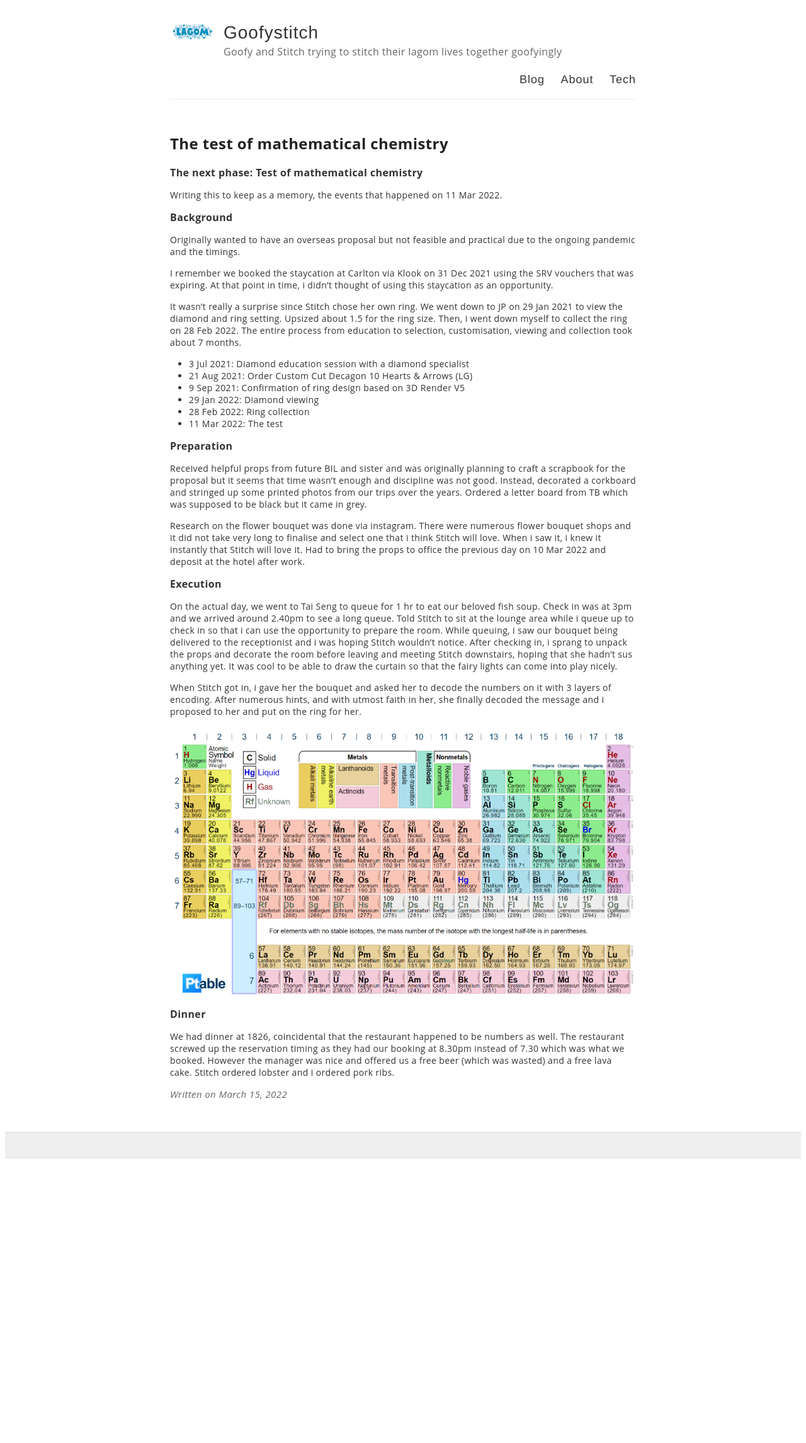
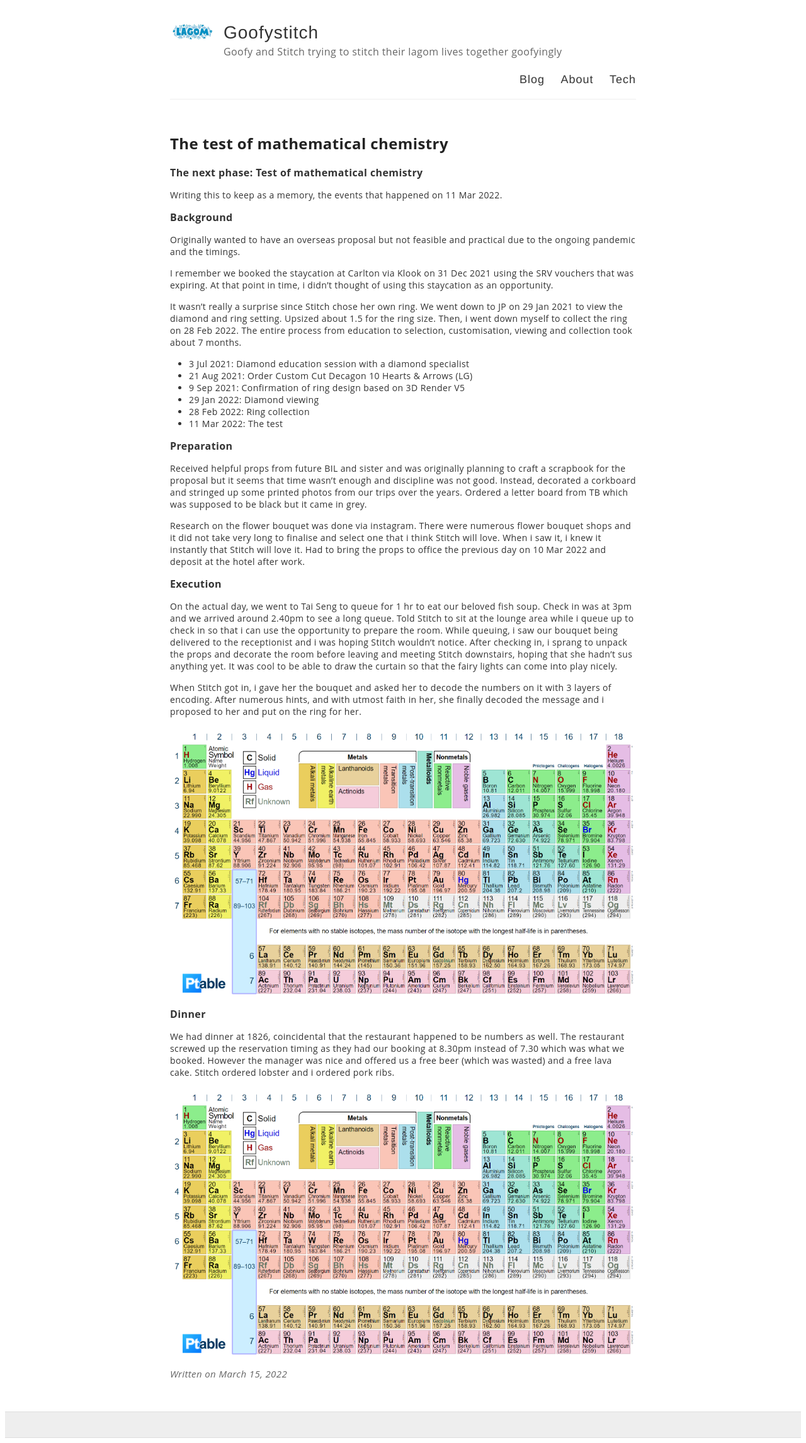
Before and after one commit to ourcarus/casadelagom, a Jekyll site: the page built from _posts/2022-03-15-The Test of mathematical chemistry.md, in a window 1280 px wide. Shown: the whole page at 63% size. Built offline with Jekyll 4.4.1, drawn with Linux system fonts in a browser that asks for light colours; our own code applies the rules of GitHub Pages for plain Markdown files; before the commit the page ends 1847 px from its top, so only the background shows below that.

Commit message:
Update 2022-03-15-The Test of mathematical chemistry.md

```diff
--- a/_posts/2022-03-15-The Test of mathematical chemistry.md
+++ b/_posts/2022-03-15-The Test of mathematical chemistry.md
@@ -33,3 +33,5 @@ When Stitch got in, i gave her the bouquet and asked her to decode the numbers o
 
 ### Dinner
 We had dinner at 1826, coincidental that the restaurant happened to be numbers as well. The restaurant screwed up the reservation timing as they had our booking at 8.30pm instead of 7.30 which was what we booked. However the manager was nice and offered us a free beer (which was wasted) and a free lava cake. Stitch ordered lobster and i ordered pork ribs.
+
+![_config.yml]({{site.baseurl}}/images/periodic-table.PNG)
```
